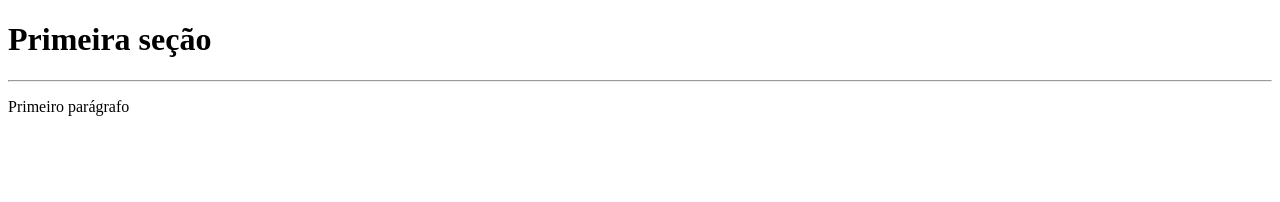
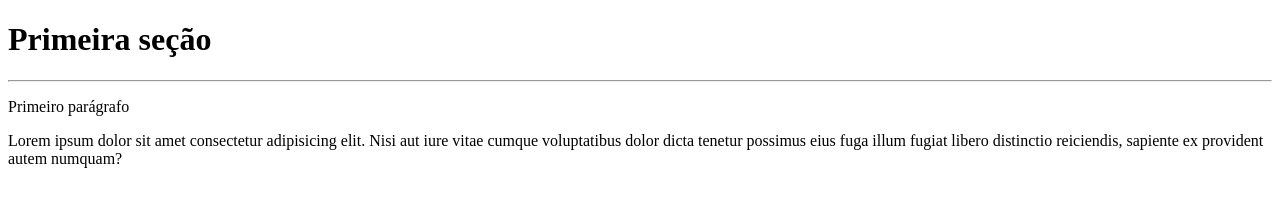
Before and after one commit to sousalorena/Fazendo-um-teste, a plain HTML site: page site/index.html in a window 1280 px wide. Drawn offline with Linux system fonts and the light colour scheme.

Commit message:
adicionei lorem

```diff
--- a/site/index.html
+++ b/site/index.html
@@ -10,5 +10,6 @@
     <h1>Primeira seção</h1>
     <hr>
     <p>Primeiro parágrafo</p>
+    <p>Lorem ipsum dolor sit amet consectetur adipisicing elit. Nisi aut iure vitae cumque voluptatibus dolor dicta tenetur possimus eius fuga illum fugiat libero distinctio reiciendis, sapiente ex provident autem numquam?</p>
 </body>
 </html>
```
